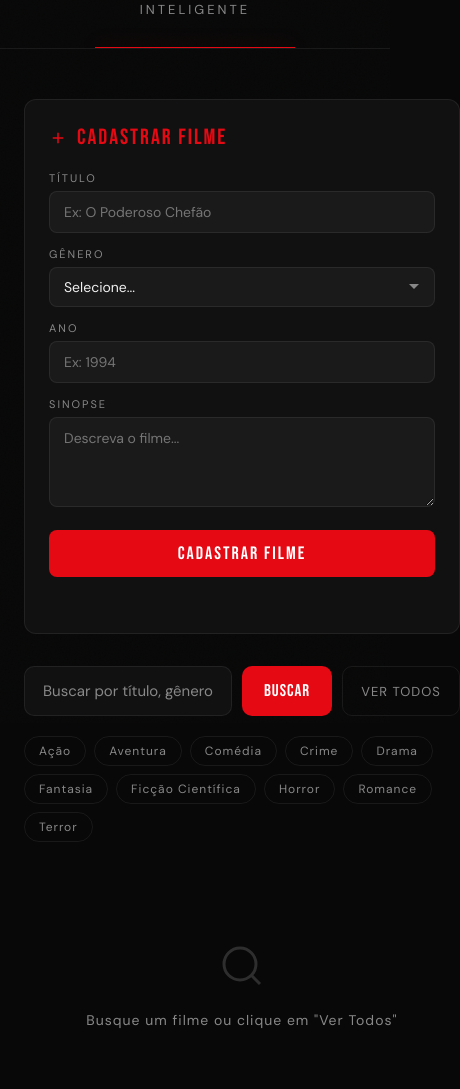
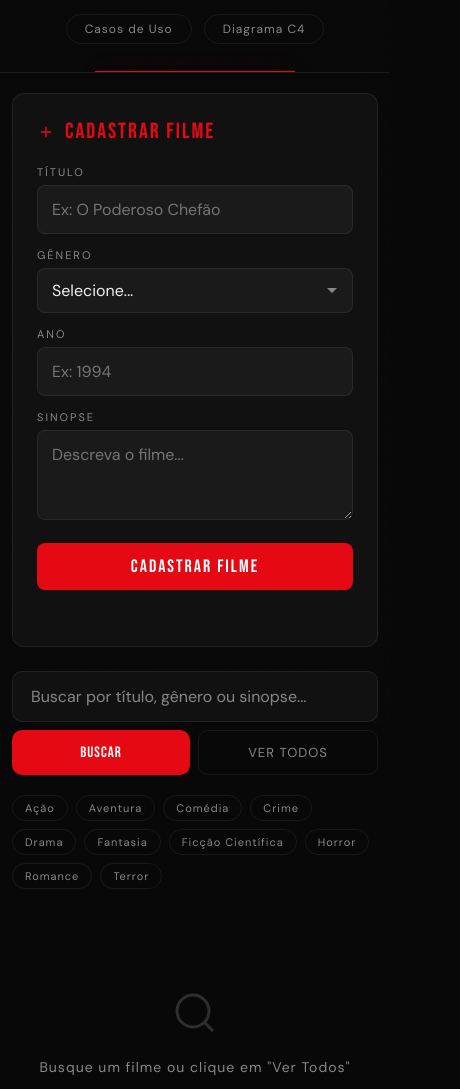
Before and after one commit to vgnzo/cinesearch-app, a website: page public/index.html in a window 390 px wide. Shown: the part 121-1210 px from the top of the page, 460 px wide, since content can reach past the window. Drawn offline with Linux system fonts and the light colour scheme.

```diff
--- a/public/index.html
+++ b/public/index.html
@@ -478,10 +478,7 @@
 
         .empty p { font-size: 14px; letter-spacing: 1px; }
 
-        .card.editando {
-            border-color: rgba(229, 9, 20, 0.4);
-        }
-
+        .card.editando { border-color: rgba(229, 9, 20, 0.4); }
         .card.editando::before { opacity: 1; }
 
         @keyframes fadeUp {
@@ -489,10 +486,109 @@
             to { opacity: 1; transform: translateY(0); }
         }
 
+        /* ── NAV ── */
+        .header-nav {
+            display: flex;
+            justify-content: center;
+            gap: 12px;
+            margin-top: 20px;
+        }
+
+        .nav-link {
+            padding: 6px 18px;
+            border: 1px solid var(--border);
+            border-radius: 20px;
+            color: var(--muted);
+            font-family: 'DM Sans', sans-serif;
+            font-size: 12px;
+            letter-spacing: 1px;
+            text-decoration: none;
+            transition: all 0.2s;
+        }
+
+        .nav-link:hover {
+            border-color: var(--red);
+            color: var(--text);
+        }
+
+        /* ── RESPONSIVO MOBILE ── */
         @media (max-width: 768px) {
-            .container { grid-template-columns: 1fr; }
+            header { padding: 36px 20px 28px; }
+
+            .tagline { font-size: 11px; letter-spacing: 2px; }
+
+            .container {
+                grid-template-columns: 1fr;
+                padding: 24px 16px;
+                gap: 24px;
+            }
+
             .sidebar { position: static; }
-            header { padding: 40px 20px 30px; }
+
+            /* Barra de busca: input em cima, botões embaixo lado a lado */
+            .search-bar {
+                flex-direction: column;
+                gap: 8px;
+            }
+
+            .search-bar input {
+                width: 100%;
+                font-size: 16px; /* evita zoom automático no iOS */
+            }
+
+            .search-bar-buttons {
+                display: flex;
+                gap: 8px;
+            }
+
+            .btn-search {
+                flex: 1;
+                padding: 13px;
+                font-size: 15px;
+            }
+
+            .btn-all {
+                flex: 1;
+                padding: 13px;
+                font-size: 13px;
+                text-align: center;
+            }
+
+            /* Chips de gênero menores */
+            .chip {
+                padding: 5px 12px;
+                font-size: 11px;
+            }
+
+            /* Card de filme: esconde o número decorativo no mobile */
+            .filme-num { display: none; }
+
+            .filme {
+                grid-template-columns: 1fr;
+                padding: 18px;
+            }
+
+            .filme-info h3 { font-size: 20px; }
+
+            /* Botões editar/deletar maiores no touch */
+            .btn-editar,
+            .btn-deletar {
+                padding: 8px 18px;
+                font-size: 13px;
+            }
+
+            /* Inputs maiores para toque */
+            .field input,
+            .field select,
+            .field textarea {
+                font-size: 16px; /* evita zoom automático no iOS */
+                padding: 13px 14px;
+            }
+        }
+
+        @media (max-width: 400px) {
+            .logo { letter-spacing: 3px; }
+            .container { padding: 20px 12px; }
         }
     </style>
 </head>
@@ -501,6 +597,10 @@
 <header>
     <div class="logo">CINE<span>SEARCH</span></div>
     <p class="tagline">Catálogo de filmes com busca inteligente</p>
+    <nav class="header-nav">
+        <a href="/casos-de-uso.html" class="nav-link">Casos de Uso</a>
+        <a href="/c4-model.html" class="nav-link">Diagrama C4</a>
+    </nav>
 </header>
 
 <div class="container">
@@ -562,8 +662,10 @@
         <div class="search-bar">
             <input type="text" id="busca" placeholder="Buscar por título, gênero ou sinopse..."
                 onkeydown="if(event.key==='Enter') buscar()" />
-            <button class="btn-search" onclick="buscar()">BUSCAR</button>
-            <button class="btn-all" onclick="buscar('')">VER TODOS</button>
+            <div class="search-bar-buttons">
+                <button class="btn-search" onclick="buscar()">BUSCAR</button>
+                <button class="btn-all" onclick="buscar('')">VER TODOS</button>
+            </div>
         </div>
 
         <div class="genre-chips">
@@ -598,11 +700,7 @@
 <script>
     async function salvar() {
         const id = document.getElementById('editandoId').value
-        if (id) {
-            await atualizarFilme(id)
-        } else {
-            await cadastrar()
-        }
+        if (id) { await atualizarFilme(id) } else { await cadastrar() }
     }
 
     async function cadastrar() {
@@ -619,7 +717,6 @@
         }
 
         try {
-            // ✅ Caminho relativo — funciona em localhost e no Render
             const res = await fetch('/filmes', {
                 method: 'POST',
                 headers: { 'Content-Type': 'application/json' },
@@ -628,11 +725,7 @@
             const data = await res.json()
             msg.textContent = data.mensagem || data.erro
             msg.className = data.mensagem ? 'msg' : 'msg erro'
-
-            if (data.mensagem) {
-                limparFormulario()
-                buscar('')
-            }
+            if (data.mensagem) { limparFormulario(); buscar('') }
         } catch (err) {
             msg.textContent = 'Erro ao conectar com o servidor'
             msg.className = 'msg erro'
@@ -653,7 +746,6 @@
         }
 
         try {
-            // ✅ Caminho relativo — funciona em localhost e no Render
             const res = await fetch(`/filmes/${id}`, {
                 method: 'PUT',
                 headers: { 'Content-Type': 'application/json' },
@@ -662,11 +754,7 @@
             const data = await res.json()
             msg.textContent = data.mensagem || data.erro
             msg.className = data.mensagem ? 'msg' : 'msg erro'
-
-            if (data.mensagem) {
-                cancelarEdicao()
-                buscar('')
-            }
+            if (data.mensagem) { cancelarEdicao(); buscar('') }
         } catch (err) {
             msg.textContent = 'Erro ao conectar com o servidor'
             msg.className = 'msg erro'
@@ -679,13 +767,11 @@
         document.getElementById('genero').value = genero
         document.getElementById('ano').value = ano
         document.getElementById('sinopse').value = sinopse
-
         document.getElementById('formTitulo').textContent = 'Editar Filme'
         document.getElementById('btnSubmit').textContent = 'SALVAR EDIÇÃO'
         document.getElementById('btnCancelar').style.display = 'block'
         document.getElementById('formCard').classList.add('editando')
         document.getElementById('msg').textContent = ''
-
         document.querySelector('.sidebar').scrollIntoView({ behavior: 'smooth' })
     }
 
@@ -709,13 +795,10 @@
     async function deletarFilme(id, titulo) {
         if (!confirm(`Deletar "${titulo}"?`)) return
         try {
-            // ✅ Caminho relativo — funciona em localhost e no Render
             const res = await fetch(`/filmes/${id}`, { method: 'DELETE' })
             const data = await res.json()
             if (data.mensagem) buscar('')
-        } catch (err) {
-            alert('Erro ao deletar filme')
-        }
+        } catch (err) { alert('Erro ao deletar filme') }
     }
 
     function buscarGenero(el, genero) {
@@ -730,7 +813,6 @@
         if (termo === '') document.querySelectorAll('.chip').forEach(c => c.classList.remove('active'))
 
         try {
-            // ✅ Caminho relativo — funciona em localhost e no Render
             const res = await fetch(`/filmes?q=${encodeURIComponent(q)}`)
             const filmes = await res.json()
             const div = document.getElementById('resultados')
```
